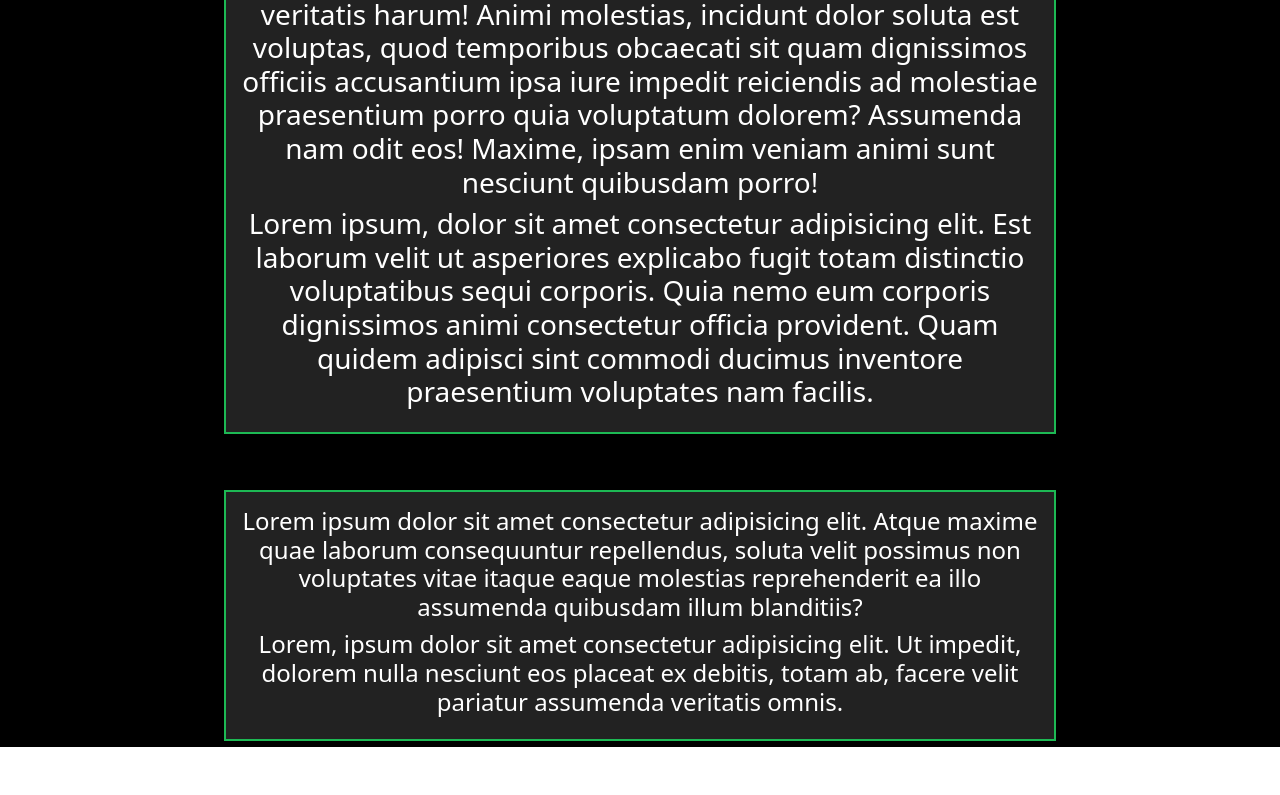
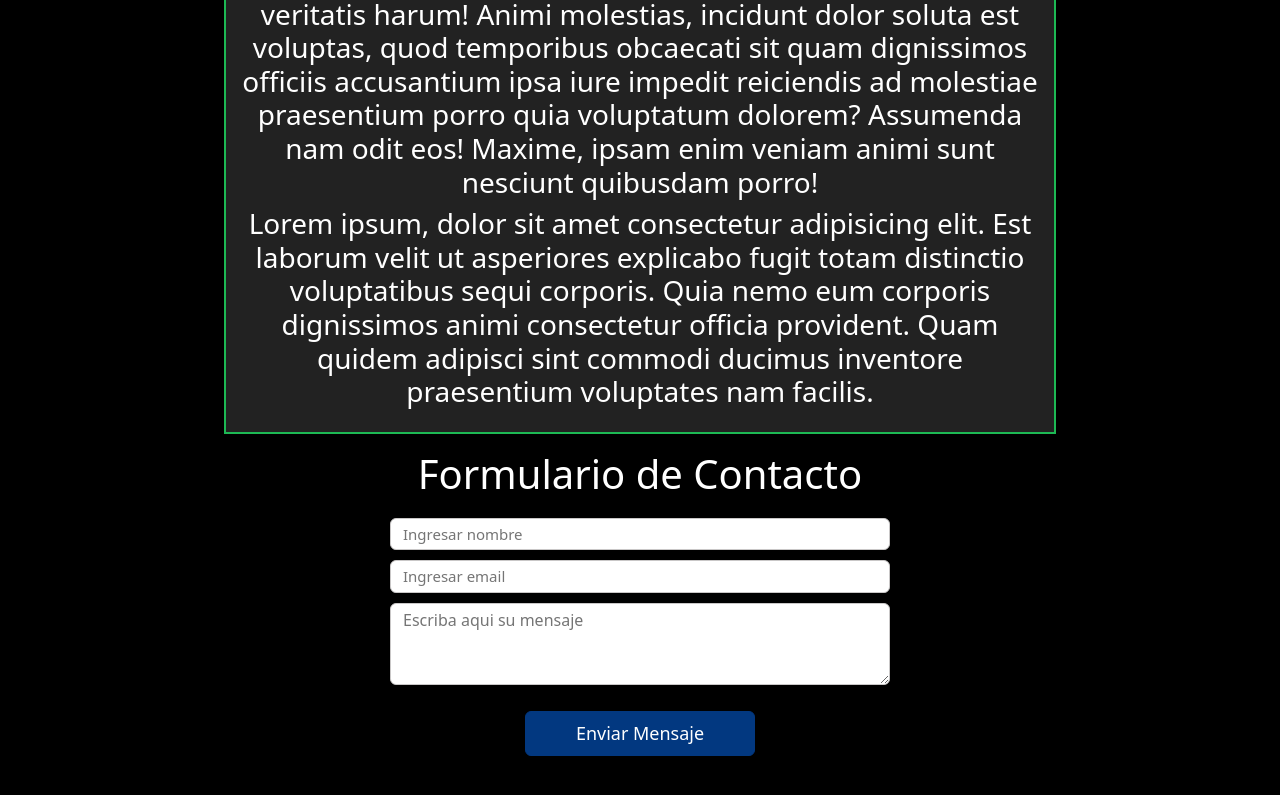
Before and after one commit to Proyecto-Final-Henry/Proyecto-Final-Front, a React (Create React App) app: page /contact in a window 1280 px wide. Shown: the part 333-1128 px from the top of the page. Before the commit the page ends 1080 px from the top, so only its background shows below. Built offline with nearby package versions, Linux system fonts and the light colour scheme.

Commit message:
send email form contact

```diff
--- a/src/components/Contact/Contact.jsx
+++ b/src/components/Contact/Contact.jsx
@@ -1,8 +1,56 @@
 import Nav from "../Nav/Nav"
 import style from "../../css/contact.module.css"
+import { useState } from "react";
+import { sendEmailContact } from "../../redux/actions";
+import { useDispatch } from "react-redux";
 
 function Contact() {
+    const dispatch = useDispatch();
+    const [input, setInput] = useState({
+        name: "",
+        email: "",
+        message: ""
+    });
 
+    const [error, setError] = useState({
+        name: "",
+        email: "",
+        message: ""
+    });
+
+    const onInputChange = (e) => {
+        e.preventDefault();
+        setInput(
+            {...input, [e.target.name]:e.target.value}
+        );
+        setError(
+            validateInput({...input, [e.target.name]:e.target.value})
+        );
+    }
+    const onSubmit = (e) => {
+        e.preventDefault();
+
+        if(Object.entries(error).length === 0){
+            const newEmail = {
+                name: input.name,
+                email: input.email,
+                message: input.message,
+            }
+            // console.log('infoo:::', newEmail);
+            dispatch(sendEmailContact(newEmail));
+            alert('Gracias por el mensaje, responderemos lo más breve posible')
+            setInput({
+                name: "",
+                email: "",
+                message: "",
+            });
+        }else{
+            if(input.name === '') return alert('Ingrese su nombre');
+            if(error.name) return alert(error.name);
+            if(error.email) return alert(error.email);
+            if(error.message) return alert(error.message);
+        }
+    }
     return (
       <div>
         <Nav/>
@@ -15,13 +63,62 @@ function Contact() {
             <h3>Lorem ipsum, dolor sit amet consectetur adipisicing elit. Est laborum velit ut asperiores explicabo fugit totam distinctio voluptatibus sequi corporis. Quia nemo eum corporis dignissimos animi consectetur officia provident. Quam quidem adipisci sint commodi ducimus inventore praesentium voluptates nam facilis.</h3>
         </div>
 
-        <div className={style.mainDiv}>
-            <h4>Lorem ipsum dolor sit amet consectetur adipisicing elit. Atque maxime quae laborum consequuntur repellendus, soluta velit possimus non voluptates vitae itaque eaque molestias reprehenderit ea illo assumenda quibusdam illum blanditiis?</h4>
-            <h4>Lorem, ipsum dolor sit amet consectetur adipisicing elit. Ut impedit, dolorem nulla nesciunt eos placeat ex debitis, totam ab, facere velit pariatur assumenda veritatis omnis.</h4>
-        </div>
+        <h1 className={style.form_tittle}>Formulario de Contacto</h1>
+
+        <form onSubmit={onSubmit}>
+                <div className={style.form_input}>
+                    <input
+                        type="text"
+                        name='name'
+                        value={input.name}
+                        placeholder='Ingresar nombre'
+                        onChange={onInputChange} className={error.name && style.danger}/>
+                    <p className={style.danger}>{error.name}</p>
+                </div>
+
+                <div className={style.form_input}>
+                    <input
+                        type="email"
+                        name='email'
+                        value={input.email}
+                        placeholder='Ingresar email'
+                        onChange={onInputChange} className={error.email && style.danger}/>
+                    <p className={style.danger}>{error.email}</p>
+                </div>
+
+
+
+                <div className={style.form_input}>
+                    <textarea rows="3" placeholder='Escriba aqui su mensaje' name='message' value={input.message} onChange={onInputChange} className={error.message && style.danger}>
+                    </textarea>
+                    <p className={style.danger}>{error.message}</p>
+                </div>
+
+                <button type="submit" className={style.btn_send}>Enviar Mensaje</button>
+            </form>
 
       </div>
     );
   }
 
 export default Contact;
+
+export function validateInput (input){
+  let error = {}
+  if(!input.name){
+    error.name = '* Nombre es requerido';
+  }else if(!/^[A-Za-z ]+$/.test(input.name)){
+    error.name = '* Nombre es inválido, solo acepta letras';
+  }
+  if(!input.email){
+    error.email = '* Email es requerido';
+  }else if(!/\S+@\S+\.\S+/.test(input.email)){
+    error.email = '* Email es inválido, ejm: prueba@gmail.com';
+  }
+  if(!input.message){
+      error.message = '* Mensaje es requerido';
+  }else if(input.message.length === 0){
+      error.message = '* Mensaje es inválido';
+  }
+  return error;
+}
--- a/src/css/contact.module.css
+++ b/src/css/contact.module.css
@@ -14,4 +14,57 @@
     background-color:rgb(34, 34, 34);
     border: 2px solid #1DB954;;
     overflow: hidden;
-  }
+}
+
+.form_tittle{
+    color: #fff;
+    margin-bottom: 20px;
+    margin-top: 10px;
+}
+
+form{
+    padding-bottom: 60px;
+    display: flex;
+    flex-direction: column;
+    /* justify-content: center; */
+    align-items: center;
+}
+
+.form_input{
+    width: 500px;
+}
+
+.form_input input{
+    width: 100%;
+    border: 1px solid rgb(201, 199, 199);
+    border-radius: 6px;
+    padding: 4px 12px;
+    font-size: 15px;
+    color: rgba(8,34,78,.9);
+}
+form p{
+    margin-bottom: 10px;
+    font-size: 12px;
+    text-align: left;
+    color: red;
+}
+.btn_send{
+    border: 1px solid #023880;
+    background-color: #023880;
+    border-radius: 6px;
+    padding: 8px 50px;
+    margin-top: 10px;
+    font-size: 18px;
+    color: #fff;
+    cursor: pointer;
+
+}
+
+textarea{
+    width: 100%;
+    border: 1px solid rgb(201, 199, 199);
+    border-radius: 6px;
+    padding: 4px 12px;
+    font-size: 15px;
+    color: rgba(8,34,78,.9);
+}
--- a/src/redux/actions/index.js
+++ b/src/redux/actions/index.js
@@ -0,0 +1,21 @@
+import {
+    SEND_EMAIL_CONTACT,
+} from "../constants";
+
+import axios from "axios";
+
+const urlTest = 'http://localhost:3001/api/back-end';
+
+export const sendEmailContact = (values) => {
+    const url =  urlTest+'/sendEmailContact';
+    return async (dispatch) => {
+        axios.post(url, values)
+        .then(responde => {
+            dispatch({
+                type : SEND_EMAIL_CONTACT,
+                payload : responde.data
+            })
+        })
+        .catch( e => console.log(e));
+    }
+}
--- a/src/redux/reducer/index.js
+++ b/src/redux/reducer/index.js
@@ -1,4 +1,3 @@
-
 const initialState = {};
 function rootReducer(state = initialState, action) {};
 export default rootReducer;
```
